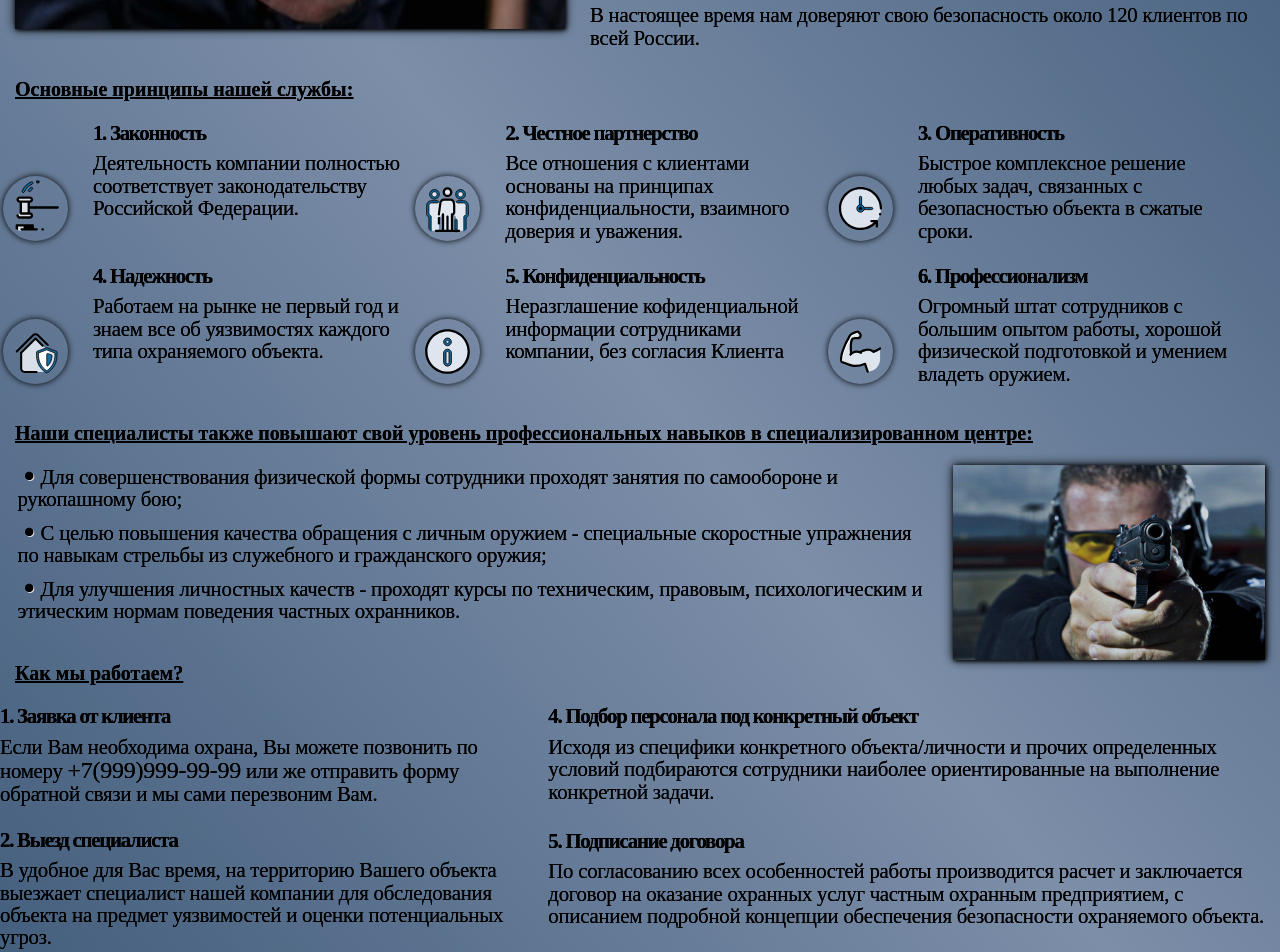
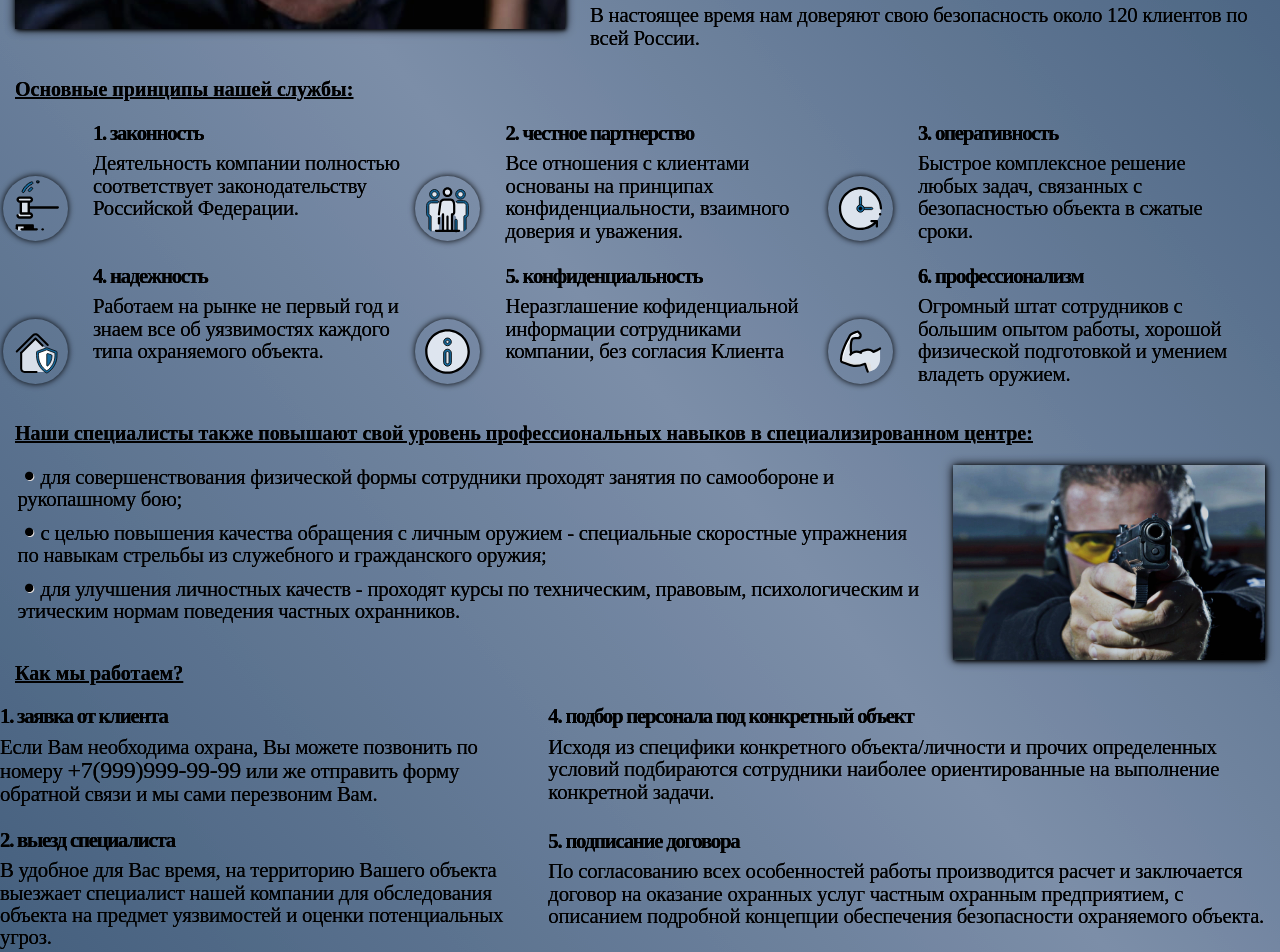
Before and after one commit to AnigalHub/Valencia, a Nuxt app: page /company in a window 1280 px wide. Shown: the part 480-1432 px from the top of the page. Built offline with nearby package versions, Linux system fonts and the light colour scheme; a web font is replaced by a local one.

Commit message:
изменен регистр букв у списка, все стили вынесены в файл style.scss, удален не используемый класс scss (beatiful_block)

```diff
--- a/pages/company.vue
+++ b/pages/company.vue
@@ -2,7 +2,7 @@
   <div id="company" class="page">
     <Name_page :name_page="name_page"/>
       <b-container>
-        <img src="../static/company/Khakasia.jpg" alt="охрана_пост" class="first_img" >
+        <img src="../static/company/Khakasia.jpg" alt="охрана" class="first_img" >
         <p class="text"><span class="emphasized text">"ООО Валенсия" </span> - частное охранное предприятие, обеспечивающее комплексную безопасность личности, предпринимательской деятельности, мероприятий, и всех, кто нуждается в охране на всей территории во всех субъектах Российской Федерации.</p>
         <p class="text">Уже 15 лет компания оказывает услуги как вооруженной, так и невооруженной охраны в зависимости от конкретных задач Клиентов. Наш многолетний опыт и высокий уровень знаний позволяют выполнять самые нестандартные решения для Заказчика.</p>
         <p class="text">Мы учитываем все пожелания Заказчика и гарантируем полную безопасность самых важных элементов жизни Клиента: близких, себя, бизнес, автотранспорт.</p>
@@ -10,7 +10,7 @@
         <p class="text">В настоящее время нам доверяют свою безопасность около 120 клиентов по всей России.</p>
         <h6 class="block_two">Основные принципы нашей службы:</h6>
         <div class="flex-container">
-          <div class="beautiful_block" v-for="principle in WorkPrinciples" :key="principle.index">
+          <div v-for="principle in WorkPrinciples" :key="principle.index">
             <b-row>
               <b-col cols="2">
                 <component :is="principle.svg"/>
@@ -23,7 +23,7 @@
           </div>
         </div>
         <h6>Наши специалисты также повышают свой уровень профессиональных навыков в специализированном центре:</h6>
-        <img src="../static/company/company_3.jpg" alt="охрана_пост" style="width: 25%;float: right; margin-left: 2%;margin-bottom: 1%">
+        <img src="../static/company/company_3.jpg" alt="охрана_пост" class="second_img">
         <ul class="text">
           <li v-for="skill in ProfessionalSkills" :key="skill.index">{{skill.skill}}</li>
         </ul>
@@ -65,27 +65,27 @@
           name_page:"О компании",
           address:Address,
           WorkPrinciples:[
-            {index:1, name_principle:"Законность",svg:LawSVG, descr_principle:"Деятельность компании полностью соответствует законодательству Российской Федерации.",},
-            {index:2, name_principle:"Честное партнерство",svg:PartnersSVG, descr_principle:"Все отношения с клиентами основаны на принципах конфиденциальности, взаимного доверия и уважения.",},
-            {index:3, name_principle:"Оперативность",svg:SpeedSVG, descr_principle:"Быстрое комплексное решение любых задач, связанных с безопасностью объекта в сжатые сроки.",},
-            {index:4, name_principle:"Надежность", svg:ReliabilitySVG,descr_principle:"Работаем на рынке не первый год и знаем все об уязвимостях каждого типа охраняемого объекта.",},
-            {index:5, name_principle:"Конфиденциальность",svg:ConfidentialitySVG, descr_principle:"Неразглашение кофиденциальной информации сотрудниками компании, без согласия Клиента",},
-            {index:6, name_principle:"Профессионализм",svg:StrengthSVG, descr_principle:"Огромный штат сотрудников с большим опытом работы, хорошой физической подготовкой и умением владеть оружием.",},
+            {index:1, name_principle:"законность",svg:LawSVG, descr_principle:"Деятельность компании полностью соответствует законодательству Российской Федерации.",},
+            {index:2, name_principle:"честное партнерство",svg:PartnersSVG, descr_principle:"Все отношения с клиентами основаны на принципах конфиденциальности, взаимного доверия и уважения.",},
+            {index:3, name_principle:"оперативность",svg:SpeedSVG, descr_principle:"Быстрое комплексное решение любых задач, связанных с безопасностью объекта в сжатые сроки.",},
+            {index:4, name_principle:"надежность", svg:ReliabilitySVG,descr_principle:"Работаем на рынке не первый год и знаем все об уязвимостях каждого типа охраняемого объекта.",},
+            {index:5, name_principle:"конфиденциальность",svg:ConfidentialitySVG, descr_principle:"Неразглашение кофиденциальной информации сотрудниками компании, без согласия Клиента",},
+            {index:6, name_principle:"профессионализм",svg:StrengthSVG, descr_principle:"Огромный штат сотрудников с большим опытом работы, хорошой физической подготовкой и умением владеть оружием.",},
           ],
           ProfessionalSkills:[
-            {skill:"Для совершенствования физической формы сотрудники проходят занятия по самообороне и рукопашному бою;",},
-            {skill:"С целью повышения качества обращения с личным оружием - специальные скоростные упражнения по навыкам стрельбы из служебного и гражданского оружия;",},
-            {skill:"Для улучшения личностных качеств - проходят курсы по техническим, правовым, психологическим и этическим нормам поведения частных охранников.",},
+            {skill:"для совершенствования физической формы сотрудники проходят занятия по самообороне и рукопашному бою;",},
+            {skill:"с целью повышения качества обращения с личным оружием - специальные скоростные упражнения по навыкам стрельбы из служебного и гражданского оружия;",},
+            {skill:"для улучшения личностных качеств - проходят курсы по техническим, правовым, психологическим и этическим нормам поведения частных охранников.",},
           ],
           StagesOfWorkPart1:[
-            {index:1,svg:'', name_stage:"Заявка от клиента", descr_stage:"Если Вам необходима охрана, Вы можете позвонить по номеру <a href=tel:" + Address.phone + " >"  + Address.phone +"</a>" + "  или же отправить форму обратной связи и мы сами перезвоним Вам.",},
-            {index:2,svg:'', name_stage:"Выезд специалиста", descr_stage:"В удобное для Вас время, на территорию Вашего объекта выезжает специалист нашей компании для обследования объекта на предмет уязвимостей и оценки потенциальных угроз.",},
-            {index:3,svg:'', name_stage:"Индивидуальный план на работу", descr_stage:"Учитывая требования клиента, по результатам осмотра территории или опроса Клиента, составляется индивидуальный план на необходимое количество постов и их режима работы.",},
+            {index:1,svg:'', name_stage:"заявка от клиента", descr_stage:"Если Вам необходима охрана, Вы можете позвонить по номеру <a href=tel:" + Address.phone + " >"  + Address.phone +"</a>" + "  или же отправить форму обратной связи и мы сами перезвоним Вам.",},
+            {index:2,svg:'', name_stage:"выезд специалиста", descr_stage:"В удобное для Вас время, на территорию Вашего объекта выезжает специалист нашей компании для обследования объекта на предмет уязвимостей и оценки потенциальных угроз.",},
+            {index:3,svg:'', name_stage:"индивидуальный план на работу", descr_stage:"Учитывая требования клиента, по результатам осмотра территории или опроса Клиента, составляется индивидуальный план на необходимое количество постов и их режима работы.",},
           ],
           StagesOfWorkPart2:[
-            {index:4,svg:'', name_stage:"Подбор персонала под конкретный объект", descr_stage:"Исходя из специфики конкретного объекта/личности и прочих определенных условий подбираются сотрудники наиболее ориентированные на выполнение конкретной задачи.",},
-            {index:5,svg:'', name_stage:"Подписание договора", descr_stage:"По согласованию всех особенностей работы производится расчет и заключается договор на оказание охранных услуг частным охранным предприятием, с описанием подробной концепции обеспечения безопасности охраняемого объекта.",},
-            {index:6,svg:'', name_stage:"Проверка работы", descr_stage:"Для контроля качества оказываемых услуг постоянно проводятся как плановые, так и внеплановые проверки персонала для оценки их эффективности. По результатам проверки при необходимости применяются меры по оптимизации охраны.",},
+            {index:4,svg:'', name_stage:"подбор персонала под конкретный объект", descr_stage:"Исходя из специфики конкретного объекта/личности и прочих определенных условий подбираются сотрудники наиболее ориентированные на выполнение конкретной задачи.",},
+            {index:5,svg:'', name_stage:"подписание договора", descr_stage:"По согласованию всех особенностей работы производится расчет и заключается договор на оказание охранных услуг частным охранным предприятием, с описанием подробной концепции обеспечения безопасности охраняемого объекта.",},
+            {index:6,svg:'', name_stage:"проверка работы", descr_stage:"Для контроля качества оказываемых услуг постоянно проводятся как плановые, так и внеплановые проверки персонала для оценки их эффективности. По результатам проверки при необходимости применяются меры по оптимизации охраны.",},
           ]
         }
       }
```
